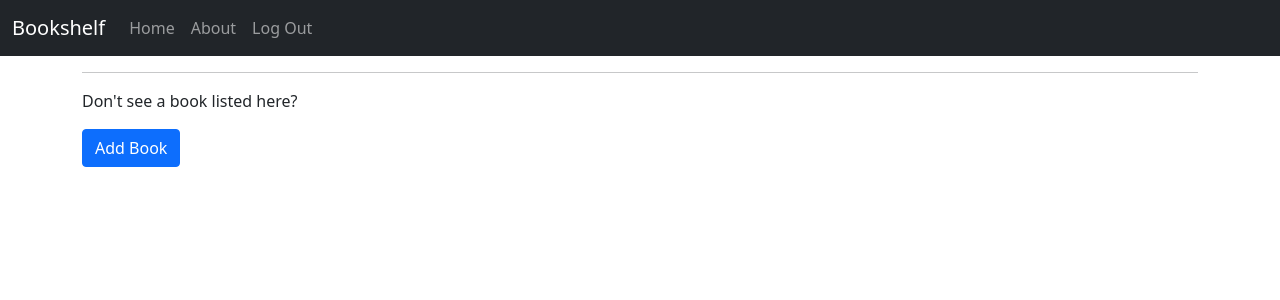
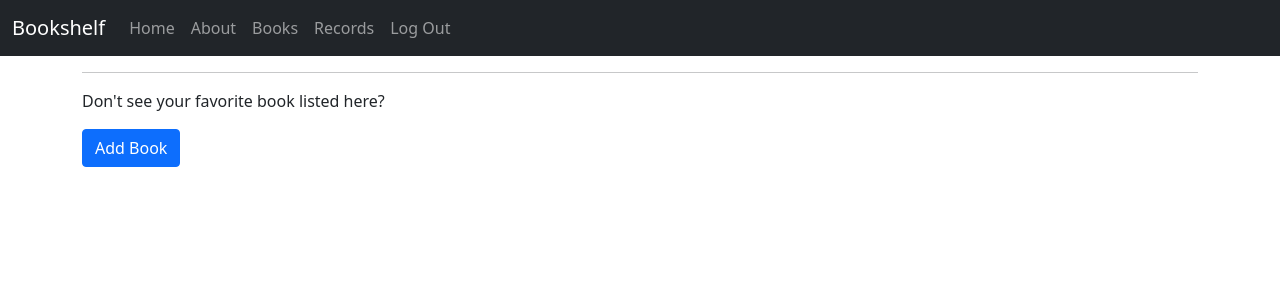
Before and after one commit to davemolk/bookshelf, a Django app: page /books/ in a window 1280 px wide. Shown: the top 300 px of the page. Run offline with Django 3.2, Linux system fonts and the light colour scheme; the visitor is signed in with stand-in values (Sample User, id 1); data that the repository does not hold is empty; parts of the project's set-up code (start-up, migrations or seed data) failed here and were passed over; some libraries are stand-ins or nearby versions.

Commit message:
update navbar

```diff
--- a/templates/base.html
+++ b/templates/base.html
@@ -24,6 +24,12 @@
                         <a class="nav-link" href="{% url 'about' %}">About</a>
                     </li>
                     {% if request.user.is_authenticated %}
+                    <li class="nav-item">
+                        <a class="nav-link" href="{% url 'book_list' %}">Books</a>
+                    </li>
+                    <li class="nav-item">
+                        <a class="nav-link" href="{% url 'records:list' %}">Records</a>
+                    </li>
                     <li class="nav-item">
                         <a class="nav-link" href="{% url 'account_logout' %}">Log Out</a>
                     </li>
--- a/templates/books/book_list.html
+++ b/templates/books/book_list.html
@@ -11,7 +11,7 @@
     {% endfor %}
 
     <hr/>
-    <p>Don't see a book listed here?</p>
+    <p>Don't see your favorite book listed here?</p>
     <p>
         <a class="btn btn-primary"
             href="{% url 'book_add' %}" role='button'>
```
